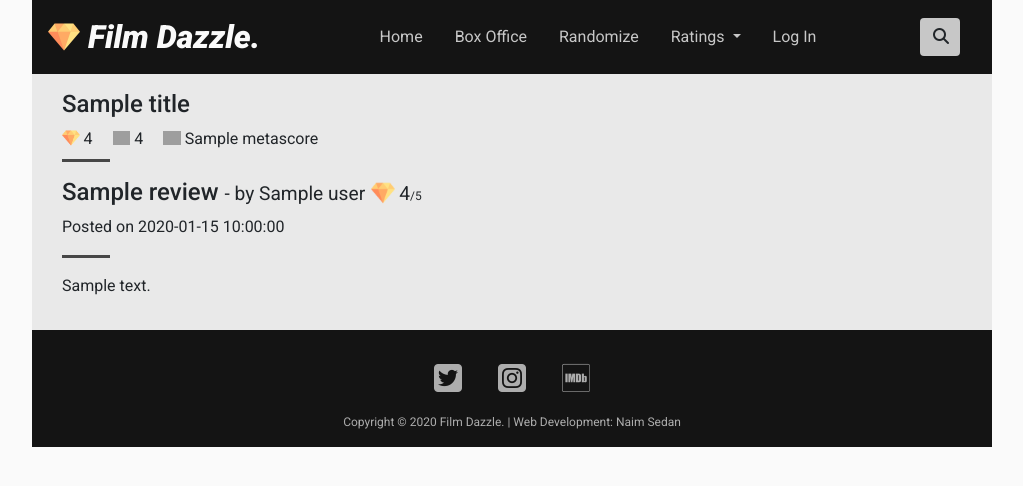
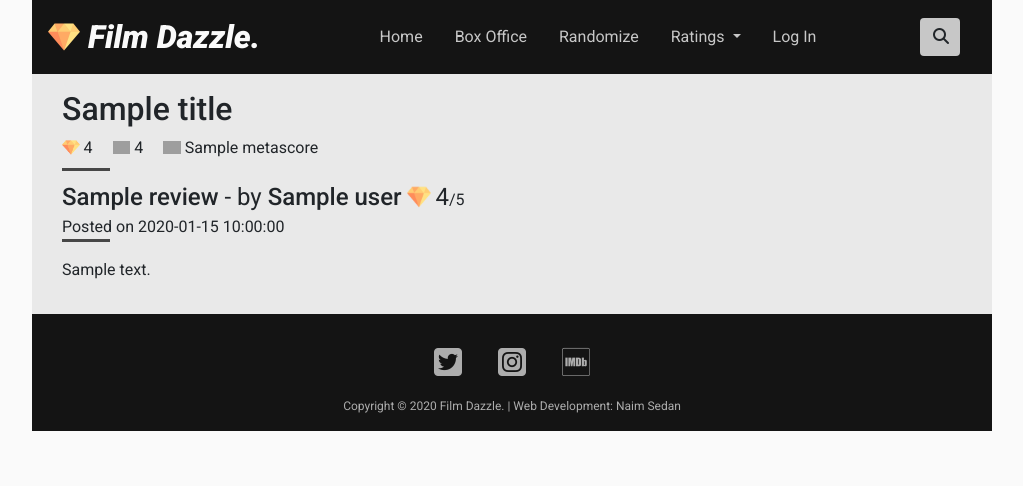
Before and after one commit to nsedan/film-dazzle, a Flask app: page /review/1 in a window 1280 px wide. Shown: the top 486 px of the page, without its empty margins (128-1151 px from the left). Run offline with Flask 2, Linux system fonts and the light colour scheme; a database or web service that is not in the repository returns one stand-in record (values such as "Sample title"); some libraries are stand-ins or nearby versions; grey boxes are pictures that could not be loaded.

Commit message:
review template now includes user in session, edit and delete links added (routing pending)

```diff
--- a/app.py
+++ b/app.py
@@ -197,7 +197,6 @@ def title(title_id):
     imdb_id = title['imdb_id']
     reviews = list(mongo.db.reviews.find({'imdb_id': imdb_id}))
     sorted_reviews = sorted(reviews, key=lambda k: k['_id'], reverse=True)
-    limited_reviews = sorted_reviews[0:10]
 
     if not id_exists:
         return render_template("404.html")
@@ -205,10 +204,11 @@ def title(title_id):
         if 'username' in session:
             username = session['username']
             return render_template('title.html', title=title,
-                                   reviews=limited_reviews, username=username)
+                                   reviews=sorted_reviews[0:10],
+                                   username=username)
 
         return render_template('title.html', title=title,
-                               reviews=limited_reviews)
+                               reviews=sorted_reviews[0:10])
 
 
 @app.route('/user_review/<title_id>', methods=["GET", "POST"])
@@ -256,6 +256,11 @@ def review(review_choice):
     review_id = review['review_id']
     imdb_id = review['imdb_id']
     title = mongo.db.titles.find_one({'imdb_id': imdb_id})
+    if 'username' in session:
+        username = session['username']
+        return render_template('review.html', review_id=review_id,
+                               review=review, title=title, username=username)
+
     return render_template('review.html', review_id=review_id,
                            review=review, title=title)
 
--- a/static/css/style.css
+++ b/static/css/style.css
@@ -316,14 +316,31 @@ footer p {
   margin-top: -0.2rem;
   margin-right: 0.25rem;
 }
-.review-block .col-12 .review-title {
-  margin-top: 1rem;
+
+.review-title {
   font-size: 1.5rem;
 }
-.review-block .col-12 .review-title .small-point {
-  font-size: 0.75rem;
+.review-title .small-point {
+  font-size: 1rem;
 }
-.review-block .col-12 .review-text {
+.review-title p {
+  display: inline-block;
+  margin: 0;
+  text-transform: lowercase;
+}
+.review-title p:first-of-type {
+  font-weight: 500;
+}
+.review-title p::first-letter {
+  text-transform: capitalize;
+}
+.review-title img {
+  width: 1.1rem;
+  margin-top: -0.2rem;
+  margin-right: 0.25rem;
+}
+
+.review-text {
   margin-top: 1rem;
 }
 
--- a/static/scss/_review.scss
+++ b/static/scss/_review.scss
@@ -17,15 +17,31 @@
         }
       }
     }
-        .review-title {
-            margin-top: 1rem;
-            font-size: 1.5rem;
-            .small-point{
-                font-size: 0.75rem;
   }
 }
-        .review-text{
+
+.review-title {
+    font-size: 1.5rem;
+    .small-point {
+    font-size: 1rem;
+    }
+    p {
+    display: inline-block;
+    margin: 0;
+    text-transform: lowercase;
+    &:first-of-type {
+        font-weight: 500;
+    }
+    &::first-letter {
+        text-transform: capitalize;
+    }
+    }
+    img {
+          width: 1.1rem;
+          margin-top: -0.2rem;
+          margin-right: 0.25rem;
+        }
+}
+.review-text {
     margin-top: 1rem;
 }
-    }
-}
--- a/templates/includes/_navbar.html
+++ b/templates/includes/_navbar.html
@@ -27,7 +27,7 @@
                 </li>
                 {% if username %}
                     <li class="nav-item">
-                        <a class="nav-link" href="/profile">My Profile</a>
+                        <a class="nav-link disabled" href="/profile">My Profile</a>
                     </li>
                 {% else %}
                     <li class="nav-item">
--- a/templates/profile.html
+++ b/templates/profile.html
@@ -5,7 +5,7 @@
             <img src="{{ user_info.pic }}" alt="user picture" width="100px">
             <h1>{{ user_info.username }}</h1>
         </div>
-        <p>Joined since:
+        <p>Member since:
             <span>{{ user_info.created_date }}</span>
         </p>
     </section>
--- a/templates/review.html
+++ b/templates/review.html
@@ -1,42 +1,65 @@
-{% extends 'index.html' %} {% block body %}
+{% extends 'index.html' %}
+{% block body %}
     <main class="container">
         <div class="review-block">
             <div class="row">
                 <div class="col-12">
                     <div class="ratings">
-					<h4>{{title.title}}</h4>
-					<span
-                        ><img
-                            src="{{ url_for('static', filename='favicon/favicon.png') }}"
-                            alt="TGMB."
-                        />{{title.users_rating}}</span>
+                        <h2>{{ title.title }}</h2>
+                        <span><img src="{{ url_for('static', filename='favicon/favicon.png') }}" alt="film dazzle."/>{{ title.users_rating }}</span>
                         <span>
-                        <img
-                            src="https://upload.wikimedia.org/wikipedia/commons/thumb/c/cc/IMDb_Logo_Square.svg/1200px-IMDb_Logo_Square.svg.png"
-                            alt="imdb"
-                        />{{title.imdb_rating}}
+                            <img src="https://upload.wikimedia.org/wikipedia/commons/thumb/c/cc/IMDb_Logo_Square.svg/1200px-IMDb_Logo_Square.svg.png" alt="imdb"/>{{ title.imdb_rating }}
                         </span>
                         <span>
-                        <img
-                            src="https://upload.wikimedia.org/wikipedia/commons/f/f2/Metacritic_M.png"
-                            alt="metascore"
-                        />{{title.metascore}}
+                            <img src="https://upload.wikimedia.org/wikipedia/commons/f/f2/Metacritic_M.png" alt="metascore"/>{{ title.metascore }}
                         </span>
                     </div>
-				<hr />
-				<h4 class="review-title">
-					{{review.title}}
-					<small>- by {{review.user}}</small>
-					<small>
-                        <img
-                            src="{{ url_for('static', filename='favicon/favicon.png') }}"
-                            alt="TGMB."
-                        />{{review.rating}}<span class="small-point">/5</span>
-					</small>
-				</h4>
-				<p>Posted on {{review.date}}</p>
-				<hr />
-				<p class="review-text">{{review.text}}</p>
+                    <hr/>
+                    {% if username %}
+                        {% if username == review.user %}
+                            <div class="row">
+                                <div class="review-title">
+                                    <p>{{ review.title }}</p>
+                                    <span>- by
+                                        <p>{{ review.user }}</p>
+                                    </span>
+                                    <p>
+                                        <img src="{{ url_for('static', filename='favicon/favicon.png') }}" alt="film dazzle."/>{{ review.rating }}<p class="small-point">/5</p>
+                                    </p>
+                                    <div class="row">
+                                        <small class="small-point">Posted on
+                                            {{ review.date }}</small>
+                                    </div>
+                                </div>
+                            </div>
+                            <hr/>
+                            <div>
+                                <p class="review-text">{{ review.text }}</p>
+                            </div>
+                            <a class="btn btn-sm btn-secondary" href="#" role="button">Edit</a>
+                            <a class="btn btn-sm btn-secondary" href="#" role="button">Delete</a>
+                        {% endif %}
+                    {% else %}
+                        <div class="row">
+                            <div class="review-title">
+                                <p>{{ review.title }}</p>
+                                <span>- by
+                                    <p>{{ review.user }}</p>
+                                </span>
+                                <p>
+                                    <img src="{{ url_for('static', filename='favicon/favicon.png') }}" alt="film dazzle."/>{{ review.rating }}<p class="small-point">/5</p>
+                                </p>
+                                <div class="row">
+                                    <small class="small-point">Posted on
+                                        {{ review.date }}</small>
+                                </div>
+                            </div>
+                        </div>
+                        <hr/>
+                        <div>
+                            <p class="review-text">{{ review.text }}</p>
+                        </div>
+                    {% endif %}
                 </div>
             </div>
         </div>
```
Also changed, not shown: templates/title.html (+47 -142 lines), 1 other file. Lines whose indentation alone changed are shown as unchanged.
